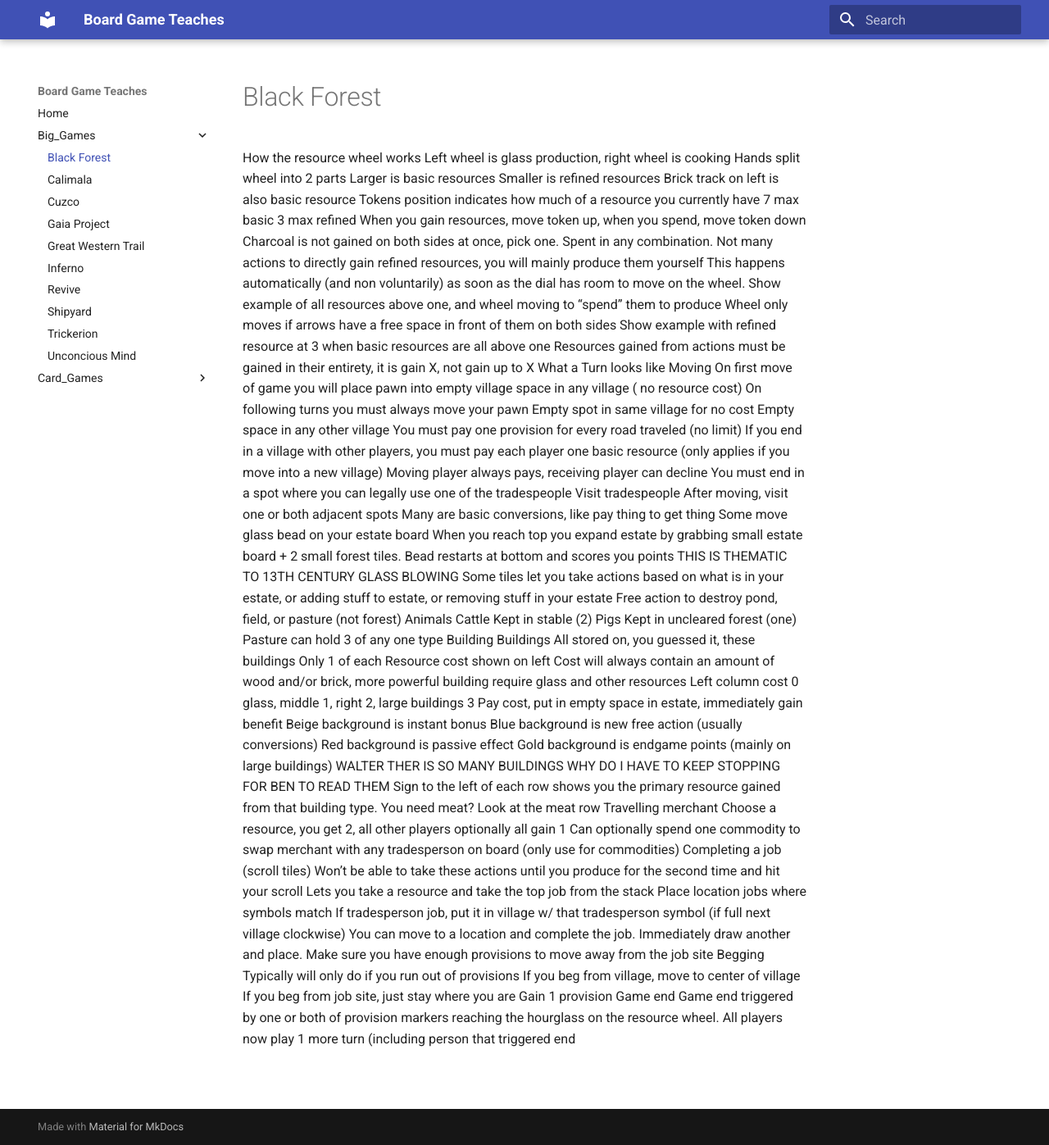
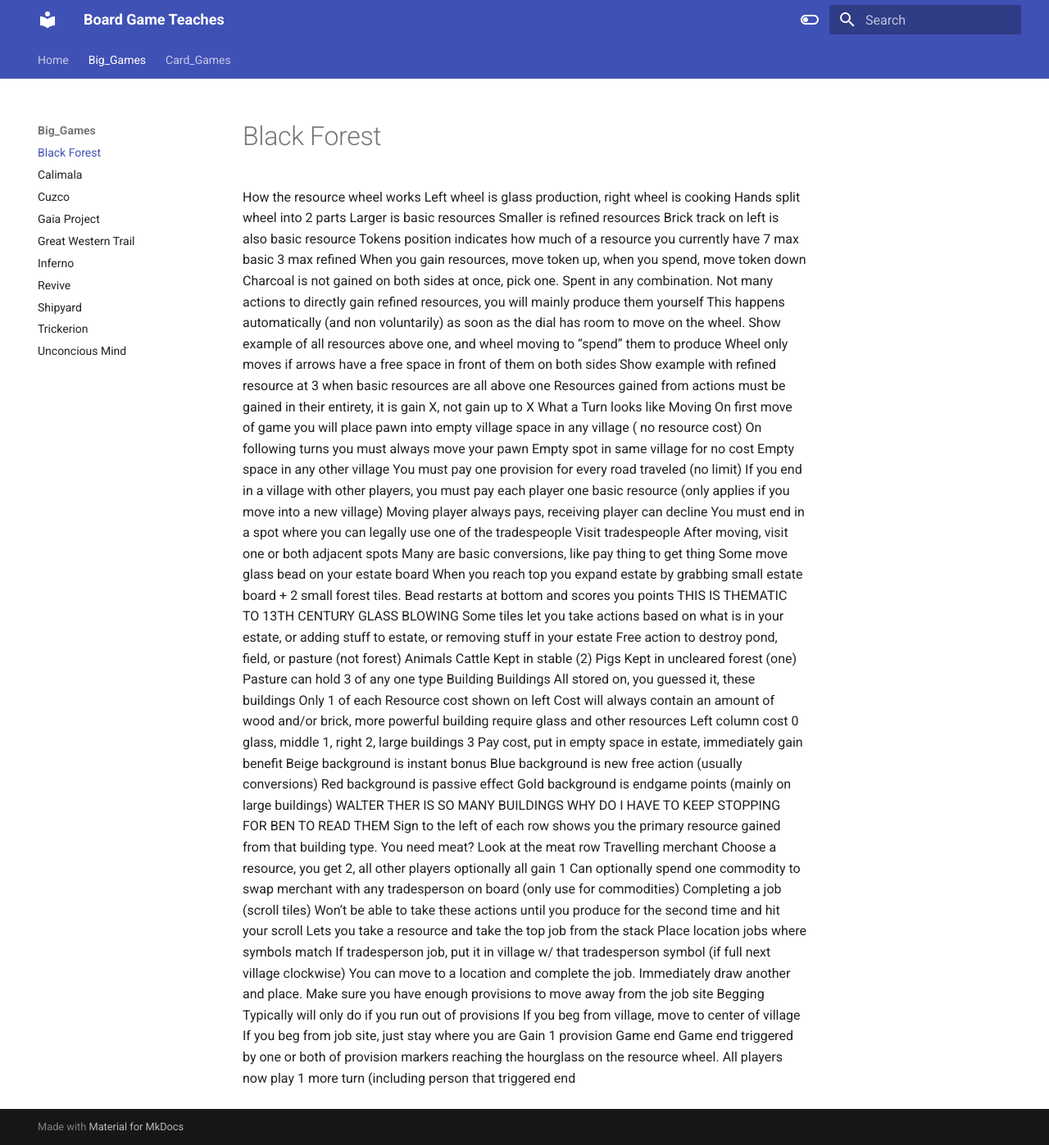
Before and after one commit to IronTarkles/Teaches, an MkDocs documentation site: the page built from docs/big_games/black_forest.md, in a window 1280 px wide and 1397 px high. Shown: the whole window at 82% size. Built offline with MkDocs 1.6.1 and Material for MkDocs 9.7.7, drawn with Linux system fonts in a browser that asks for light colours.

Commit message:
revising theme and layout

```diff
--- a/mkdocs.yml
+++ b/mkdocs.yml
@@ -1,9 +1,10 @@
 site_name: Board Game Teaches
 
+# site structure
 nav:
   - Home: index.md
   - Big_Games:
-    - Black Forest: black_forest.md
+    - Black Forest: big_games/black_forest.md
     - Calimala: calimala.md
     - Cuzco: cuzco.md
     - Gaia Project: gaia_project.md
@@ -17,8 +18,35 @@
     - Bid Coin: bid_coin.md
     - Savage Bowl: savage_bowl.md
 
+# theme
 theme:
   name: material
+  palette:
+    - media: "(prefers-color-scheme: light)"
+      scheme: default
+      primary: indigo
+      accent: indigo
+      toggle:
+        icon: material/toggle-switch-off-outline
+        name: Switch to dark mode
+    - media: "(prefers-color-scheme: dark)"
+      scheme: slate
+      primary: indigo
+      accent: indigo
+      toggle:
+        icon: material/toggle-switch
+        name: Switch to light mode
+  features:
+    - navigation.instant
+    - navigation.tracking
+    - navigation.tabs
+    - navigation.sections
+    - navigation.indexes
+    - navigation.top
+    - search.highlight
+    - search.share
+    - content.code.copy
+    - content.tabs.link
 
 markdown_extensions:
   - attr_list  # Allows adding HTML-style attributes like {.class}
```
Also changed, not shown: docs/big_games/black_forest.md (renamed from docs/black_forest.md).
